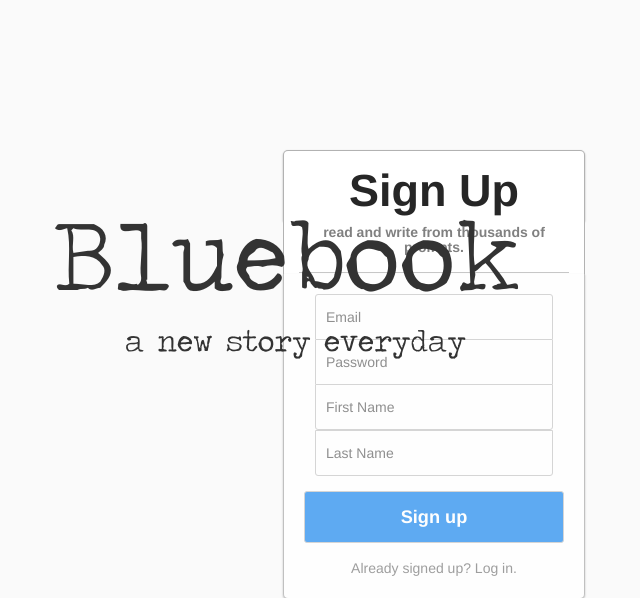
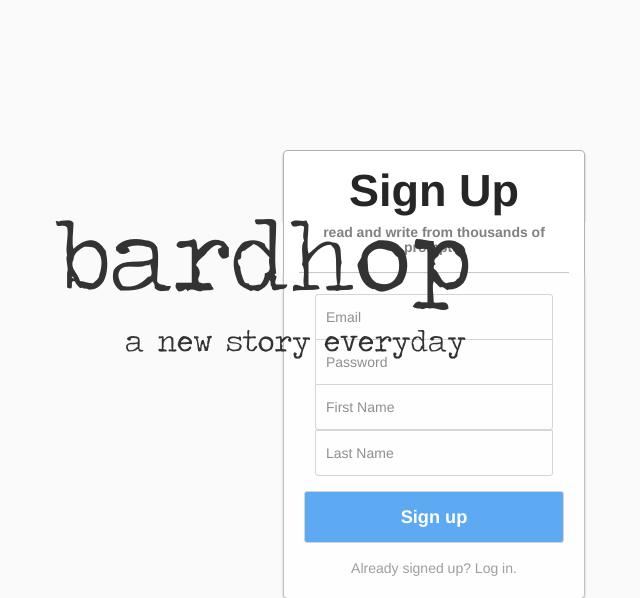
Before and after one commit to nguyenml/BH, a Flask app: page / in a window 1280 px wide. Shown: the top 598 px of the page, without its empty margins (467-1107 px from the left). Run offline with Flask 2, Linux system fonts and the light colour scheme; some libraries are stand-ins or nearby versions.

Commit message:
Changed the name

```diff
--- a/src/templates/landing.html
+++ b/src/templates/landing.html
@@ -52,7 +52,7 @@
   </div>
 </div>
 <div class= "front">
-<h1>Bluebook</h1>
+<h1>bardhop</h1>
 <p>a new story everyday</p>
 </div>
 </body>
```
